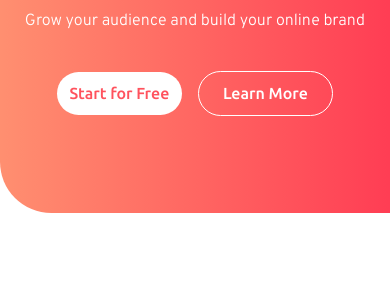
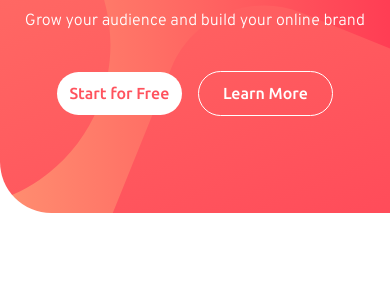
Before and after one commit to Vinceclave/FEM-Blogr, a plain HTML site: page index.html in a window 390 px wide. Shown: the part 337-641 px from the top of the page. Drawn offline with Linux system fonts and the light colour scheme.

Commit message:
Update media.css

```diff
--- a/style/media.css
+++ b/style/media.css
@@ -129,7 +129,7 @@
 
 
     .banner {
-        background-image: url(/blogr/images/bg-pattern-intro-mobile.svg),
+        background-image: url(/images/bg-pattern-intro-mobile.svg),
         linear-gradient(to right, var(--clr-very-light-red), var(--clr-light-red));
         background-position: center;
         background-size: auto;
```
